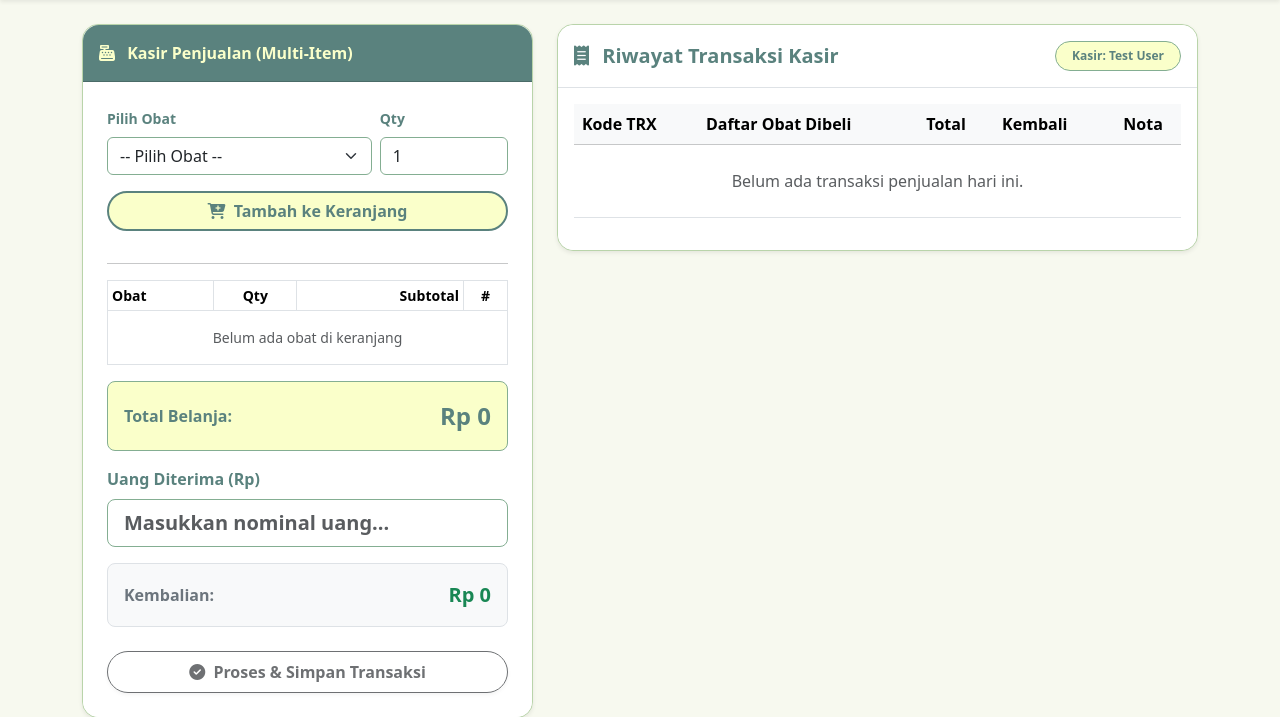
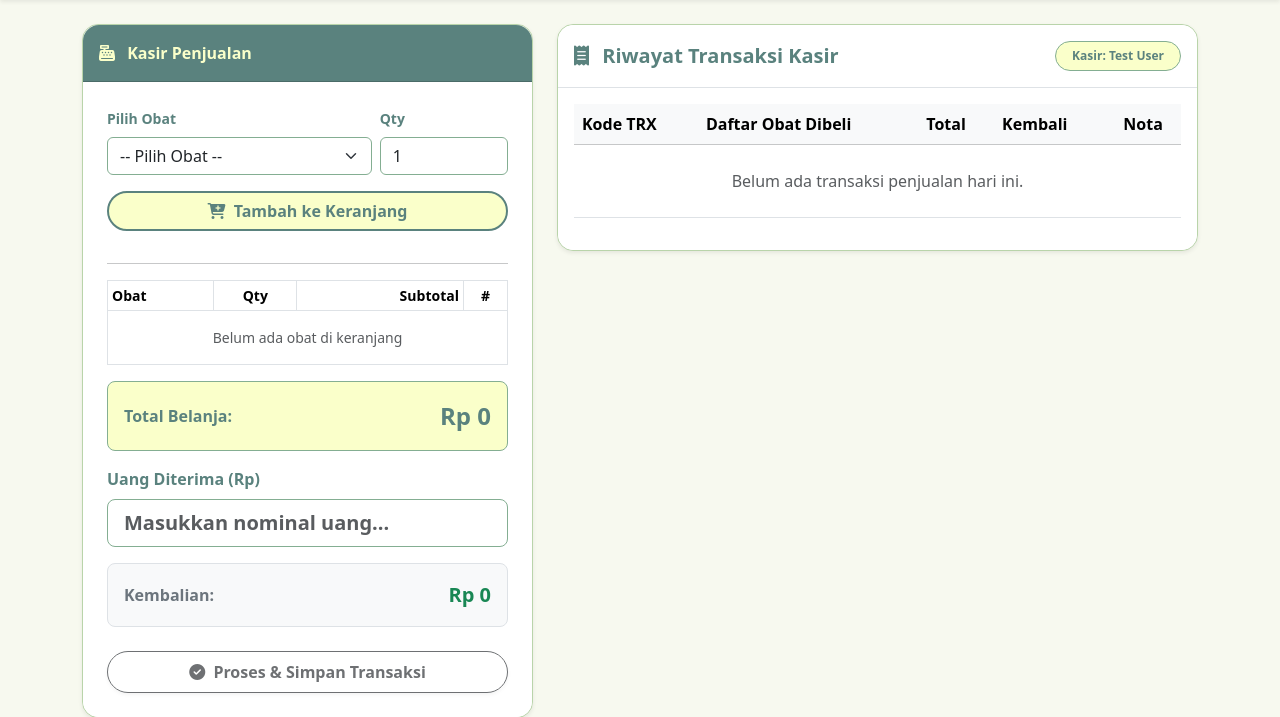
Before and after one commit to Ariel-F-S/Apotek, a Laravel app: page /transaksi in a window 1280 px wide. Shown: the part 56-773 px from the top of the page. Run offline with Laravel 12, Linux system fonts and the light colour scheme; a user stored in the database is signed in; data comes from the database, SQL or seed files in the repository; data that the repository does not hold is empty; parts of the project's set-up code (start-up, migrations or seed data) failed here and were passed over.

Commit message:
upload revisi tipis

```diff
--- a/resources/views/transaksi/index.blade.php
+++ b/resources/views/transaksi/index.blade.php
@@ -8,7 +8,7 @@
     <div class="col-lg-5">
         <div class="card border-apotek-mint shadow-sm rounded-4">
             <div class="card-header bg-apotek-dark text-apotek-cream fw-bold py-3 rounded-top-4">
-                <i class="fas fa-cash-register me-2"></i> Kasir Penjualan (Multi-Item)
+                <i class="fas fa-cash-register me-2"></i> Kasir Penjualan
             </div>
             <div class="card-body bg-white rounded-bottom-4 p-4">
                 {{-- Pilih Obat untuk dimasukkan ke keranjang --}}
```
